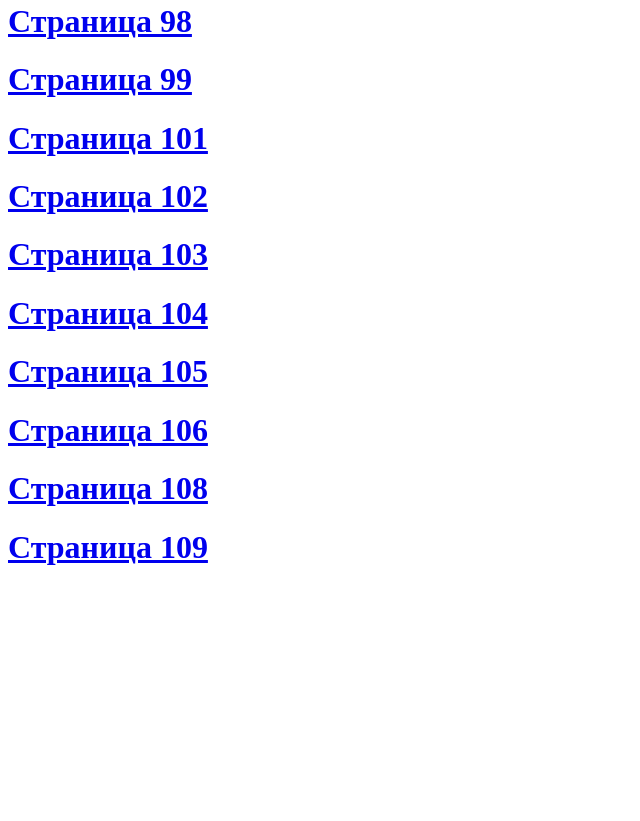
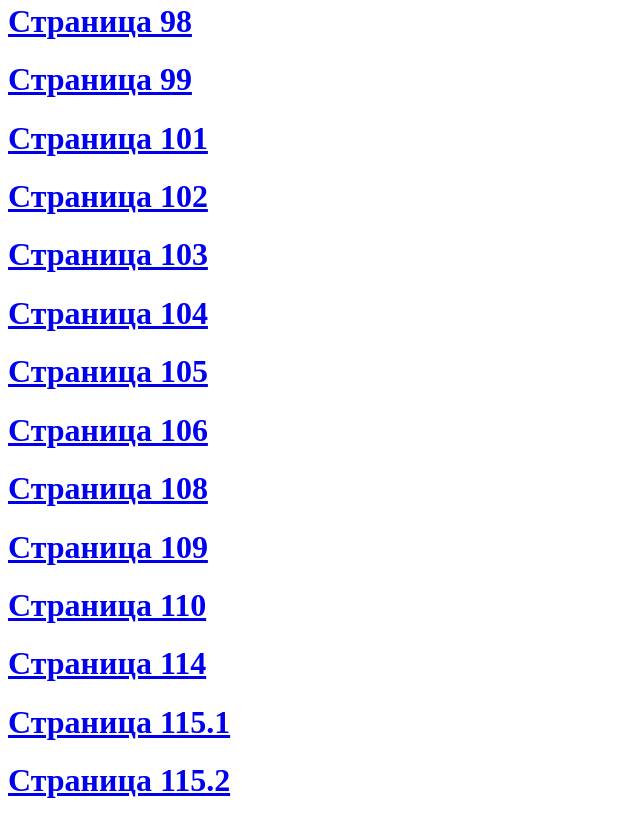
Before and after one commit to RobotChiken57/prak, a plain HTML site: page index0.html in a window 1280 px wide. Shown: the part 2181-3002 px from the top of the page, without its empty margins (0-640 px from the left). Before the commit the page ends 2768 px from the top, so only its background shows below. Drawn offline with Linux system fonts and the light colour scheme.

Commit message:
Add files via upload

```diff
--- a/index0.html
+++ b/index0.html
@@ -54,6 +54,11 @@
     <h1><a href="index44.html">Страница 106</a></h1>
     <h1><a href="index45.html">Страница 108</a></h1>
     <h1><a href="index46.html">Страница 109</a></h1>
+    <h1><a href="index47.html">Страница 110</a></h1>
+    <h1><a href="index48.html">Страница 114</a></h1>
+    <h1><a href="index49.html">Страница 115.1</a></h1>
+    <h1><a href="index50.html">Страница 115.2</a></h1>
+
 
 </body>
 </html>
```
